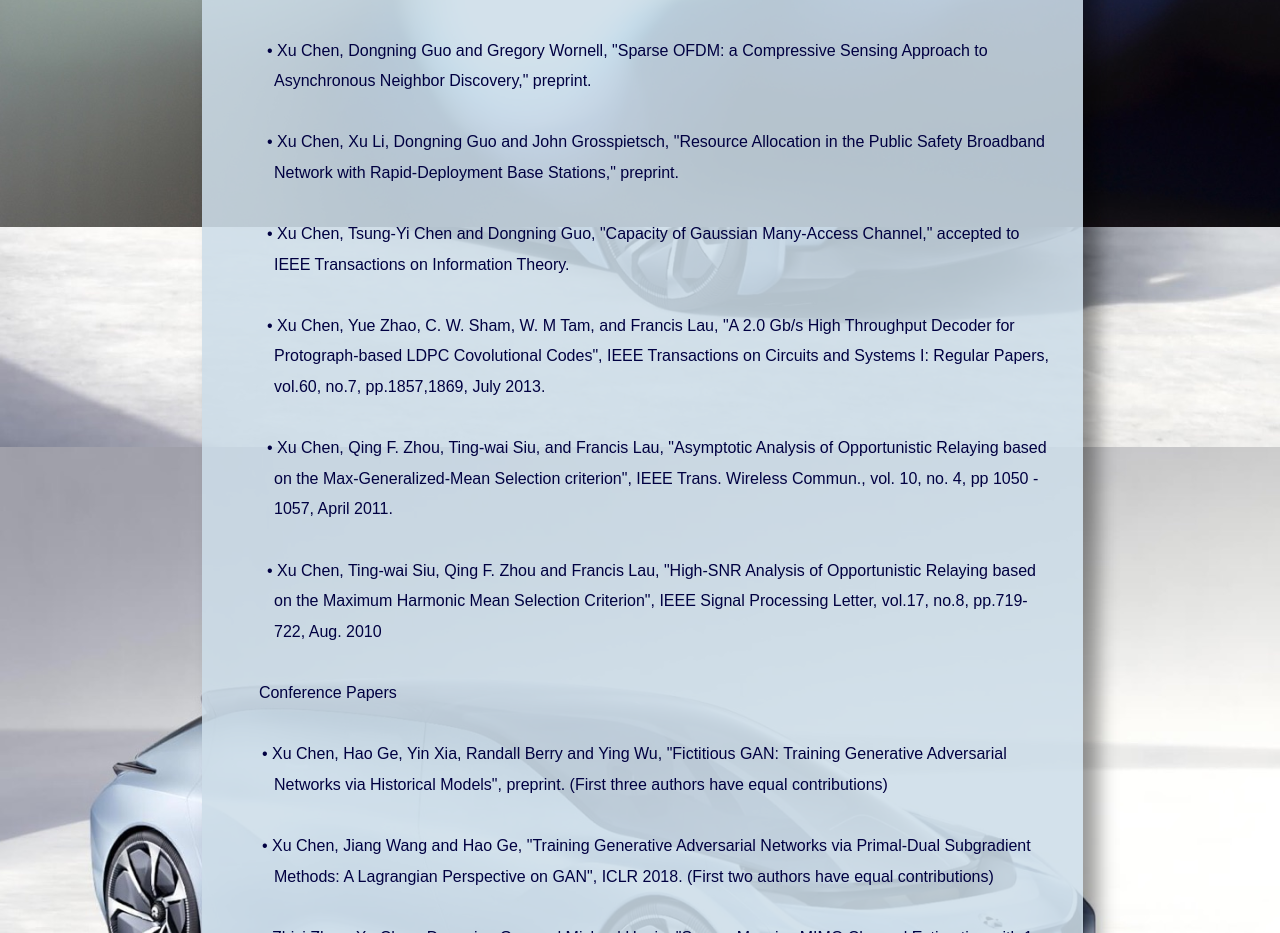
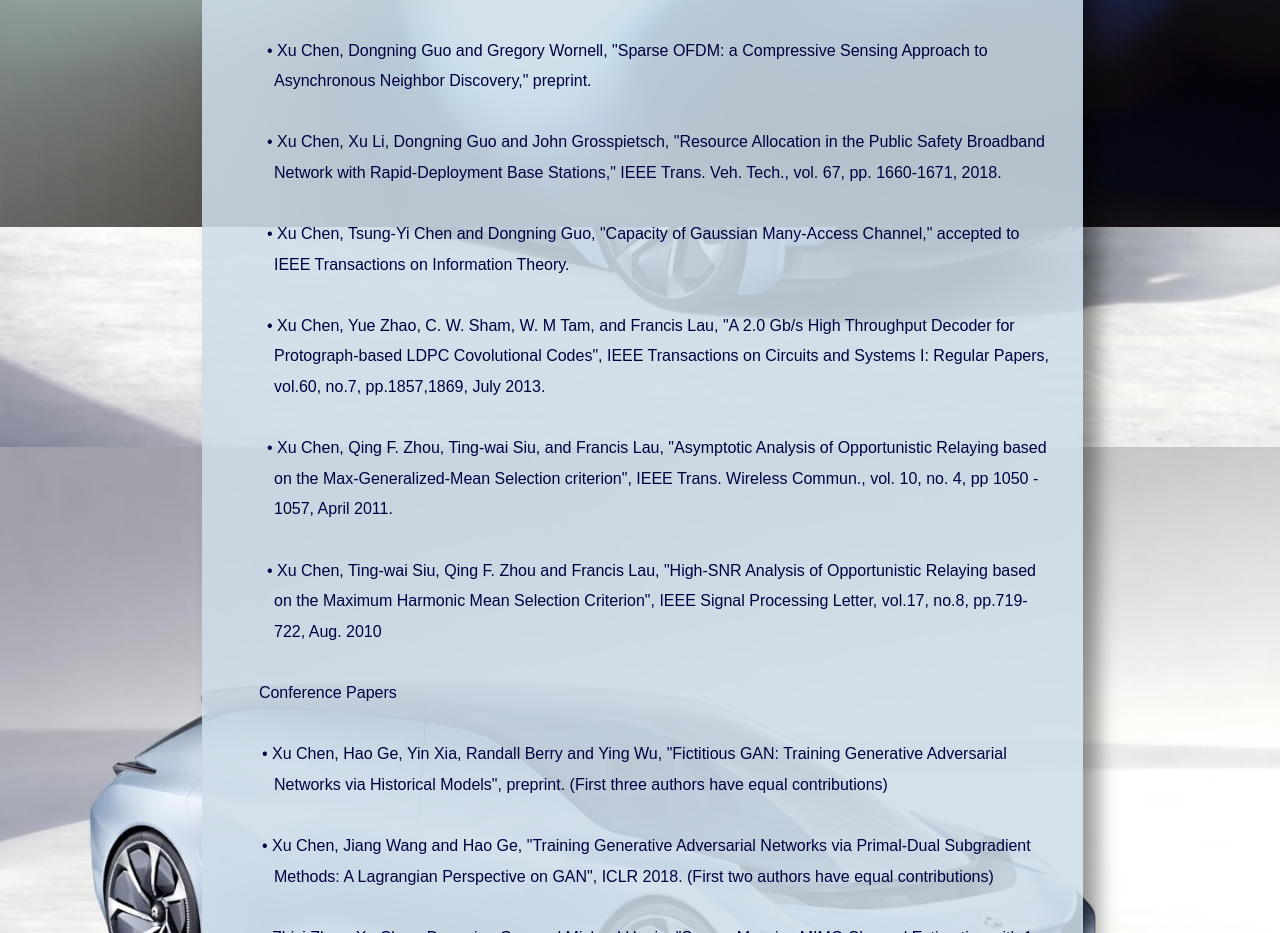
Before and after one commit to xuchen-nwu/xuchen-nwu.github.io, a plain HTML site: page index.html in a window 1280 px wide. Shown: the part 2380-3313 px from the top of the page. Drawn offline with Linux system fonts and the light colour scheme; a web font is replaced by a local one.

Commit message:
change tvt paper source

```diff
--- a/index.html
+++ b/index.html
@@ -142,7 +142,7 @@
 </ul>
 <p class="para-11"><span class="font-6">&nbsp;</span></p>
 <ul class="pos-16">
-<li class="para-5"><span class="font-6">&bull; </span><span class="font-6">Xu Chen, Xu Li, Dongning Guo and John Grosspietsch, &quot;Resource Allocation in the Public Safety Broadband Network with Rapid-Deployment Base Stations,&quot; preprint.</span></li>
+<li class="para-5"><span class="font-6">&bull; </span><span class="font-6">Xu Chen, Xu Li, Dongning Guo and John Grosspietsch, &quot;Resource Allocation in the Public Safety Broadband Network with Rapid-Deployment Base Stations,&quot; IEEE Trans. Veh. Tech., vol. 67, pp. 1660-1671, 2018.</span></li>
 </ul>
 <p class="para-11"><span class="font-6">&nbsp;</span></p>
 <ul class="pos-16">
```
